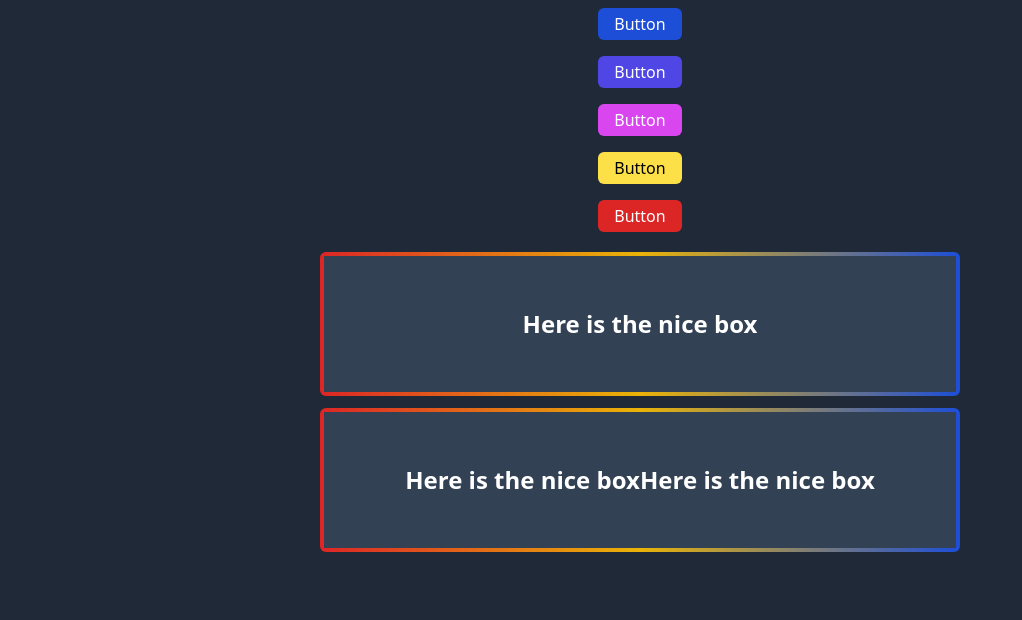
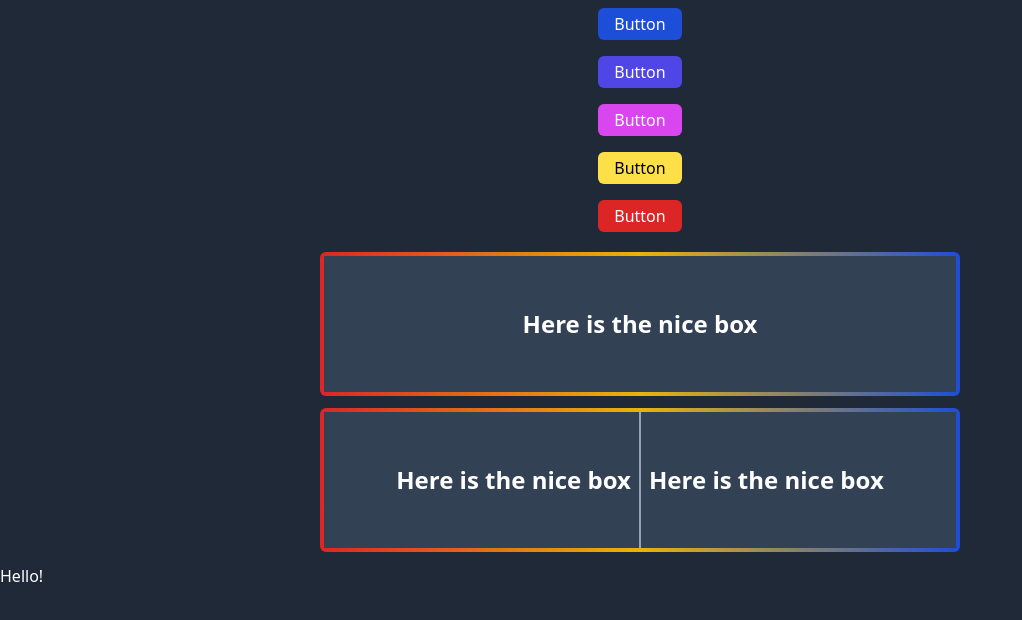
Before and after one commit to robonafisi/tailwind-components, a React (Create React App) app: page / in a window 1280 px wide. Shown: the top 620 px of the page, without its empty margins (0-1022 px from the left). Built offline with nearby package versions, Linux system fonts and the light colour scheme.

Commit message:
Adding the background effect

```diff
--- a/src/App.js
+++ b/src/App.js
@@ -41,11 +41,15 @@ function App() {
     <div className="mx-auto flex max-w-screen-sm items-center justify-center rounded-md m-3">
       <div className="h-36 w-full rounded-md bg-gradient-to-r from-red-600 via-yellow-500 via-fuchsia-500 via-violet-800 to-blue-700 p-1">
         <div className="flex h-full w-full items-center justify-center bg-slate-700 back">
-          <h1 className="text-2xl font-black text-white">Here is the nice box</h1>
-          <div className = ""></div>
-          <h1 className="text-2xl font-black text-white">Here is the nice box</h1>
+          <h1 className="text-2xl font-black text-white m-2">Here is the nice box</h1>
+          <div className = "border-slate-400 h-full border-r-2"></div>
+          <h1 className="text-2xl font-black text-white m-2">Here is the nice box</h1>
         </div>
       </div>
+    </div>
+
+    <div flex items-center justify-center text-center>
+      <p className='text-white'>Hello!</p>
     </div>
 
     </div>
```
